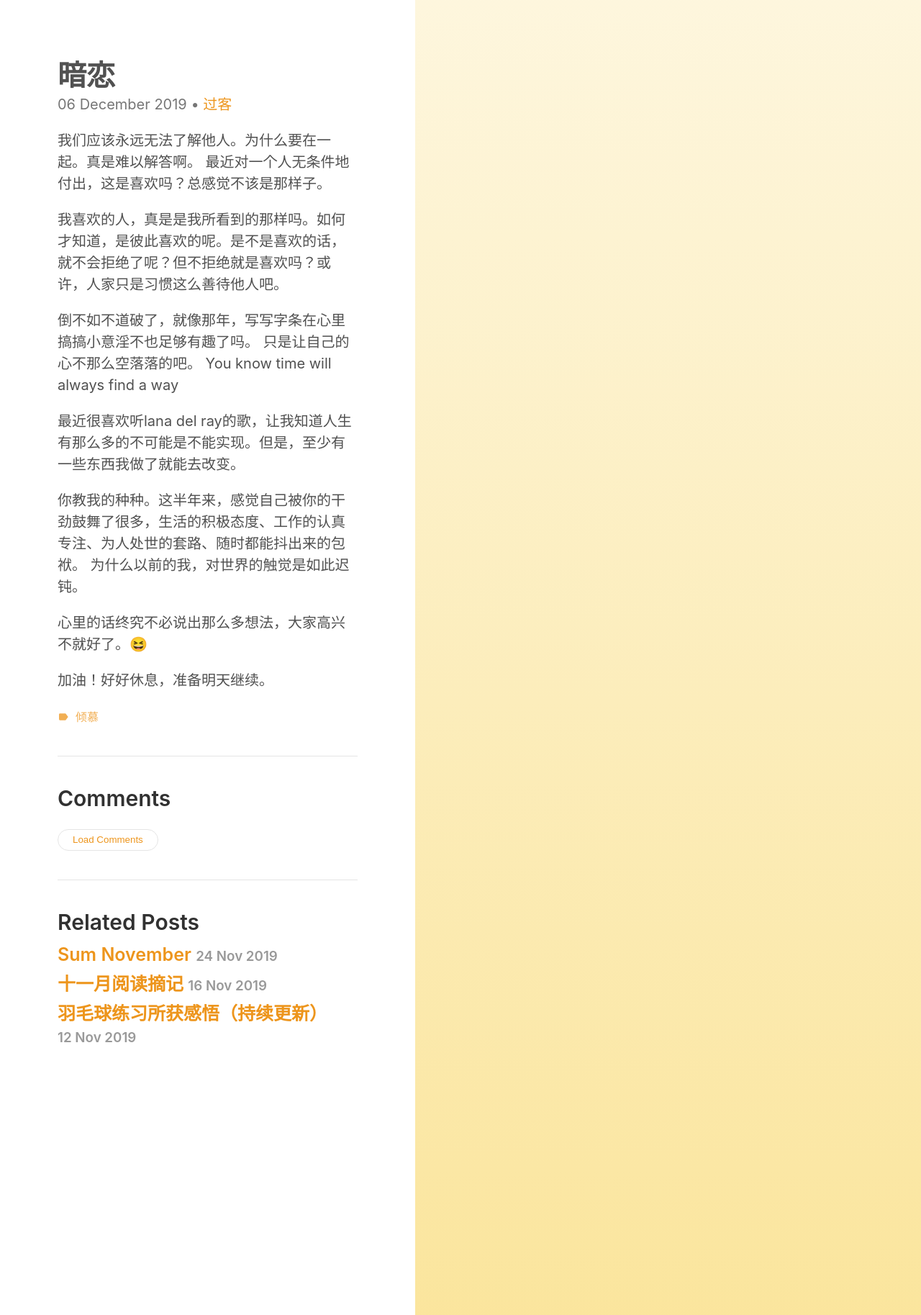
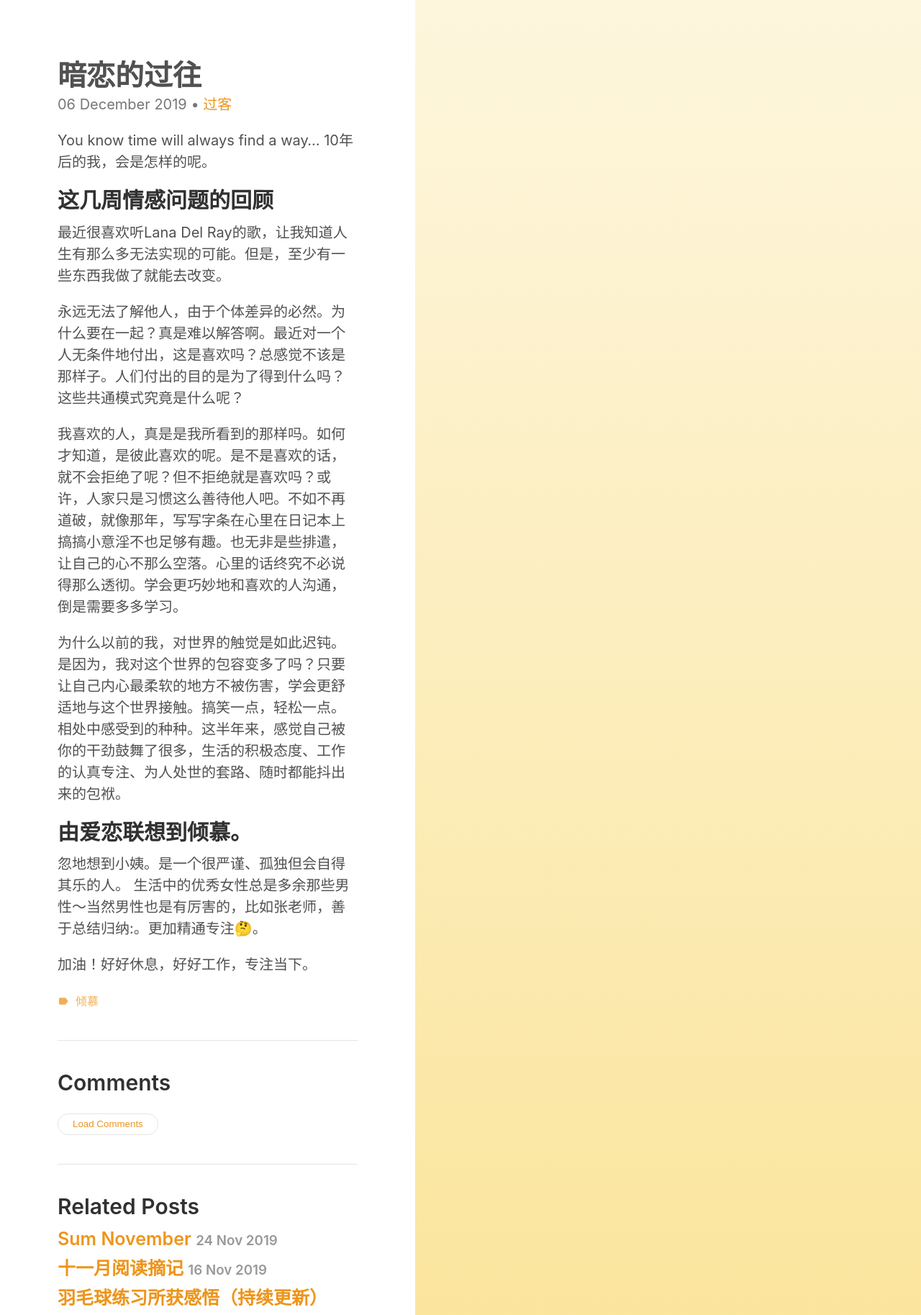
Before and after one commit to hwoihann/rethink, a Jekyll site: the page built from _posts/2019-12-06-thinkofU.md, in a window 1280 px wide, cut to the strip 0-1827 px from the top of the page. Shown: the whole strip at 72% size. Built offline with Jekyll 4.4.1, drawn with Linux system fonts in a browser that asks for light colours.

Commit message:
Revise "ThinkOfU"

```diff
--- a/_posts/2019-12-06-thinkofU.md
+++ b/_posts/2019-12-06-thinkofU.md
@@ -1,29 +1,29 @@
 ---
 
 layout: post
-title: 暗恋
+title: 暗恋的过往
 category: 过客
 tags: [倾慕]
 excerpt_separator: "<!--more-->"
-last_modified_at: 2019-12-06T23:30:00-23:55:00
+last_modified_at: 2019-12-08T14:20:00-14:55:00
 
 ---
+You know time will always find a way...
+10年后的我，会是怎样的呢。
+<!--more-->
+## 这几周情感问题的回顾
 
-<!--more-->
-我们应该永远无法了解他人。为什么要在一起。真是难以解答啊。
-最近对一个人无条件地付出，这是喜欢吗？总感觉不该是那样子。
+最近很喜欢听Lana Del Ray的歌，让我知道人生有那么多无法实现的可能。但是，至少有一些东西我做了就能去改变。
 
-我喜欢的人，真是是我所看到的那样吗。如何才知道，是彼此喜欢的呢。是不是喜欢的话，就不会拒绝了呢？但不拒绝就是喜欢吗？或许，人家只是习惯这么善待他人吧。
+永远无法了解他人，由于个体差异的必然。为什么要在一起？真是难以解答啊。最近对一个人无条件地付出，这是喜欢吗？总感觉不该是那样子。人们付出的目的是为了得到什么吗？这些共通模式究竟是什么呢？
 
-倒不如不道破了，就像那年，写写字条在心里搞搞小意淫不也足够有趣了吗。
-只是让自己的心不那么空落落的吧。
-You know time will always find a way
+我喜欢的人，真是是我所看到的那样吗。如何才知道，是彼此喜欢的呢。是不是喜欢的话，就不会拒绝了呢？但不拒绝就是喜欢吗？或许，人家只是习惯这么善待他人吧。不如不再道破，就像那年，写写字条在心里在日记本上搞搞小意淫不也足够有趣。也无非是些排遣，让自己的心不那么空落。心里的话终究不必说得那么透彻。学会更巧妙地和喜欢的人沟通，倒是需要多多学习。
 
-最近很喜欢听lana del ray的歌，让我知道人生有那么多的不可能是不能实现。但是，至少有一些东西我做了就能去改变。
+为什么以前的我，对世界的触觉是如此迟钝。是因为，我对这个世界的包容变多了吗？只要让自己内心最柔软的地方不被伤害，学会更舒适地与这个世界接触。搞笑一点，轻松一点。相处中感受到的种种。这半年来，感觉自己被你的干劲鼓舞了很多，生活的积极态度、工作的认真专注、为人处世的套路、随时都能抖出来的包袱。
 
-你教我的种种。这半年来，感觉自己被你的干劲鼓舞了很多，生活的积极态度、工作的认真专注、为人处世的套路、随时都能抖出来的包袱。
-为什么以前的我，对世界的触觉是如此迟钝。
 
-心里的话终究不必说出那么多想法，大家高兴不就好了。😆
+## 由爱恋联想到倾慕。
+忽地想到小姨。是一个很严谨、孤独但会自得其乐的人。
+生活中的优秀女性总是多余那些男性～当然男性也是有厉害的，比如张老师，善于总结归纳:。更加精通专注🤔。
 
-加油！好好休息，准备明天继续。
+加油！好好休息，好好工作，专注当下。
```
